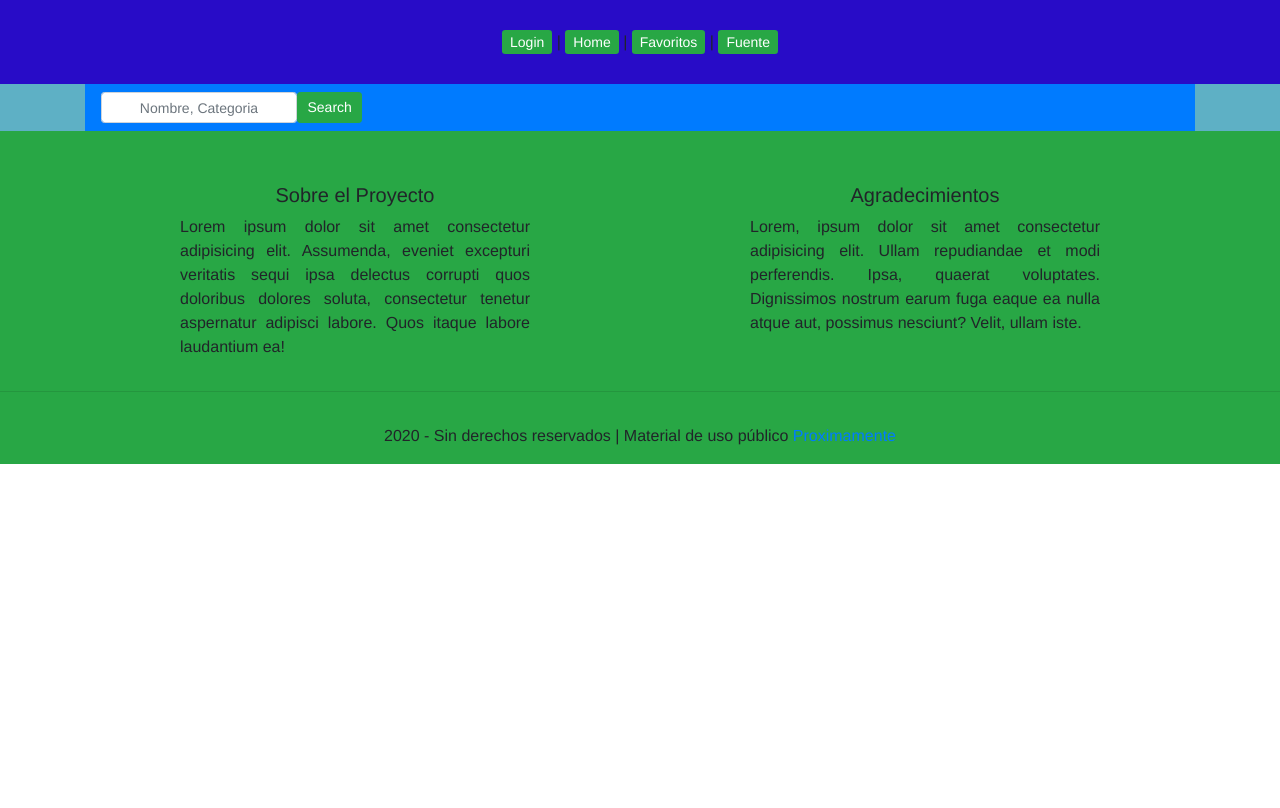
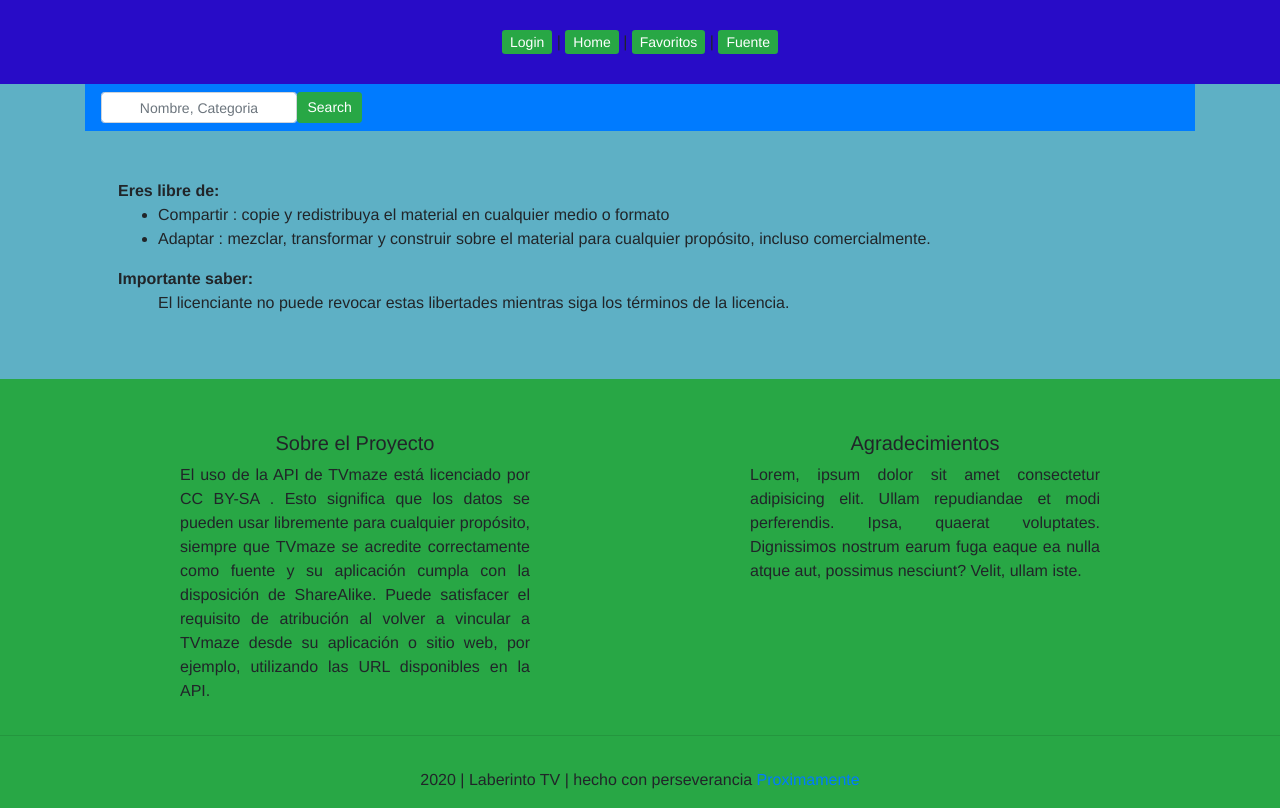
Before and after one commit to sa304/mi_proyecto, a Vue app: page /fuente in a window 1280 px wide. Built offline with nearby package versions, Linux system fonts and the light colour scheme.

Commit message:
agrego vista fuente
y enlazo componente footer

```diff
--- a/src/components/Footer.vue
+++ b/src/components/Footer.vue
@@ -7,7 +7,7 @@
             <h5 class="mt-1">Sobre el Proyecto</h5>
             <p
               class="text-justify"
-            >Lorem ipsum dolor sit amet consectetur adipisicing elit. Assumenda, eveniet excepturi veritatis sequi ipsa delectus corrupti quos doloribus dolores soluta, consectetur tenetur aspernatur adipisci labore. Quos itaque labore laudantium ea!</p>
+            >  El uso de la API de TVmaze está licenciado por CC BY-SA . Esto significa que los datos se pueden usar libremente para cualquier propósito, siempre que TVmaze se acredite correctamente como fuente y su aplicación cumpla con la disposición de ShareAlike. Puede satisfacer el requisito de atribución al volver a vincular a TVmaze desde su aplicación o sitio web, por ejemplo, utilizando las URL disponibles en la API.</p>
           </div>
           <div class="col-4 mx-auto text-center">
             <h5 class="mt-1">Agradecimientos</h5>
@@ -19,7 +19,7 @@
       </div>
       <hr>
       <div class="footer-copyright text-center py-3">
-        2020 - Sin derechos reservados | Material de uso público
+        2020 | Laberinto TV | hecho con perseverancia
         <a href="#">Proximamente</a>
       </div>
     </footer>
--- a/src/views/Fuente.vue
+++ b/src/views/Fuente.vue
@@ -1,27 +1,43 @@
 <template>
   <div id="fuente">
-
-<Navbar /> <!--importa componente-->
-
-<Footer /> <!--importa componente-->
-
+    <Navbar />
+    <!--importa componente-->
+<div class="container text-justify">
+  <div class="row">
+       <p class="text-justify mx-5 my-5">
+      <strong>
+        Eres libre de:
+        </strong>
+     <ul>
+ <li>Compartir : copie y redistribuya el material en cualquier medio o formato</li>
+<li>
+       Adaptar : mezclar, transformar y construir sobre el material
+      para cualquier propósito, incluso comercialmente.
+     </li>
+     </ul>
+        <strong>
+        Importante saber:
+        </strong>
+         <ul>
+El licenciante no puede revocar estas libertades mientras siga los términos de la licencia.
+     </ul>
+    </p>
+  </div>
+</div>
+    <Footer />
+    <!--importa componente-->
   </div>
 </template>
-
 <script>
 import Navbar from "@/components/Navbar.vue"; /*no borrar*/
-
 import Footer from "@/components/Footer.vue"; /*no borrar*/
-
 export default {
-  name: "Fuente", /*se debe llamar igual*/
+  name: "Fuente" /*se debe llamar igual*/,
   components: {
     Navbar,
     Footer
   }
 };
 </script>
-
 <style lang="scss">
-
 </style>
```
